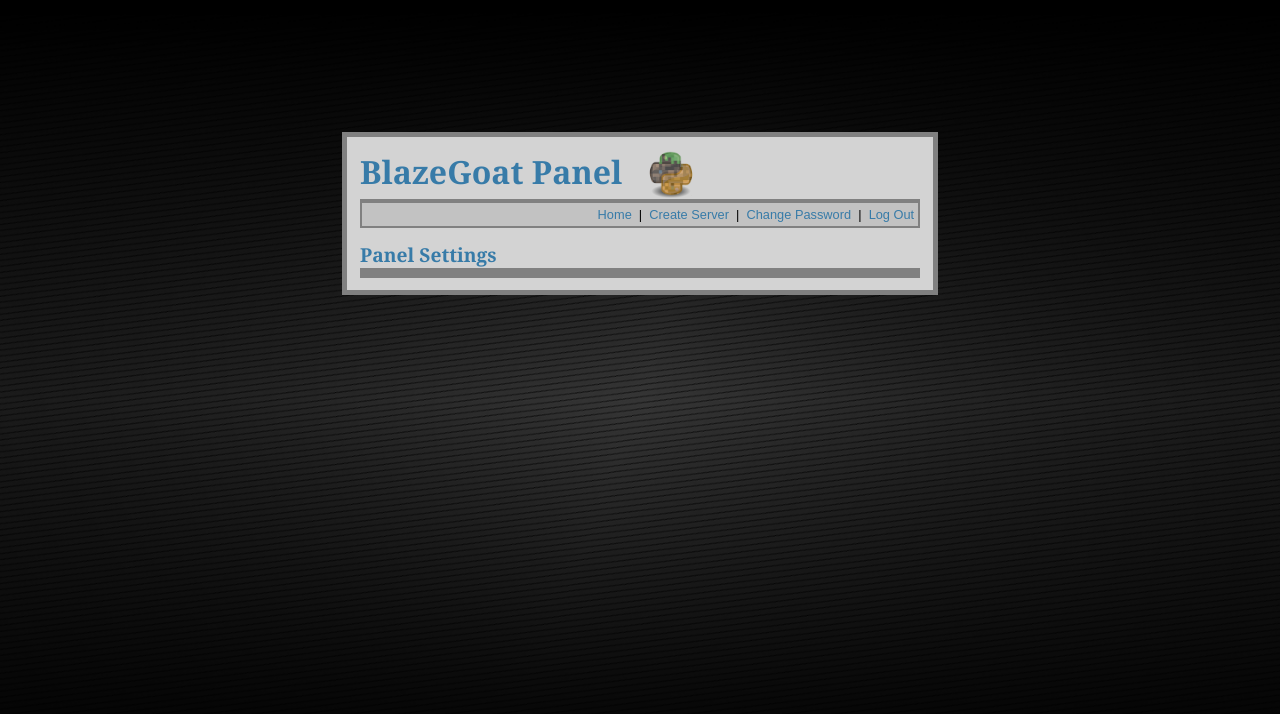
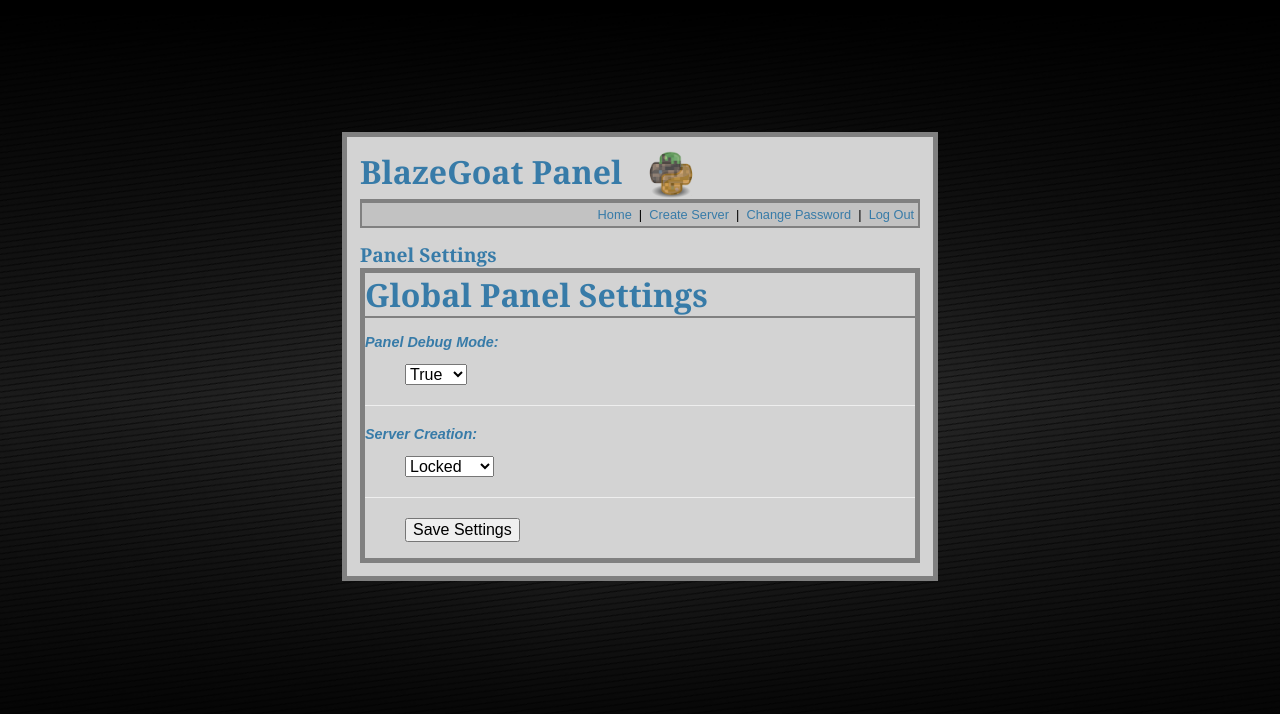
Before and after one commit to spideynn/BlazePanel, a Flask app: page /admin/settings/panel in a window 1280 px wide. Shown: the top 714 px of the page. Run offline with Flask 2, Linux system fonts and the light colour scheme; the visitor is signed in with stand-in values (Sample User, id 1); parts of the project's set-up code (start-up, migrations or seed data) failed here and were passed over; some libraries are stand-ins or nearby versions.

Commit message:
Fixed some bugs, and started admin panel configuration

```diff
--- a/app.py
+++ b/app.py
@@ -291,13 +291,27 @@ def adminServers():
         abort(403)
     abort(403)
 
-@app.route('/admin/settings/panel')
+@app.route('/admin/settings/panel', methods=["GET", "POST"])
 def adminPanelSettings():
-    if session.get('logged_in') == True:
-        return render_template('admincp/adminsettings.html')
-    if session.get('logged_in') == False or None:
-        abort(403)
-    abort(403)
+    if request.method == "GET":
+        if session.get('logged_in') == True:
+            return render_template('admincp/adminsettings.html', lock_server_creation=cfg.server_creation_locked, panel_debug=cfg.debug)
+        if session.get('logged_in') == False or None:
+            abort(403)
+        abort(500)
+    if request.method == "POST":
+        try:
+            f = open("data/blazegoat_panel.conf", "r+")
+            f.write("port: 8080\n")
+            f.write("debug: " + request.form["debug"] + "\n")
+            f.write("secret_key: " + cfg.secret_key + "\n")
+            f.write("server_creation_locked: " + request.form["server_creation_locked"] + "\n")
+            f.close()
+        except:
+            error="There was an error saving the settings. Check the python console for an error."
+            return render_template("templates/admincp/adminsettings.html", error=error)
+        flash('Settings saved successfully.')
+        return redirect(url_for("adminPanelSettings"))
 
 if __name__ == "__main__":
     init_db()
--- a/static/serverpanel.js
+++ b/static/serverpanel.js
@@ -2,7 +2,7 @@ $(document).ready(function () {
     function update_values() {
         $.getJSON("_api", function(data) {
             $("#cpu-progress").css("width", data.cpu + "%").attr("aria-valuenow", data.cpu).text(data.cpu + "%");
-            $("#memory-progress").css("width", data.ram.percent + "%").attr("aria-valuenow", data.ram.percent).text(data.ram.percent + "%");
+            $("#memory-progress").css("width", data.ram[2] + "%").attr("aria-valuenow", data.ram[2]).text(data.ram[2] + "%");
             $("#server-pid").text("PID: " + data.pid)
         });
     }
--- a/static/style.css
+++ b/static/style.css
@@ -1,27 +1,90 @@
-body            { font-family: sans-serif; background-image: url('/static/background.png'); background-size: cover; }
-body            { position: absolute; margin: auto; margin-top: -100px; position: absolute; top: 25%; width: 100%; }
-a, h1, h2       { color: #377BA8; }
-h1, h2          { font-family: 'Georgia', serif; margin: 0; }
-h1              { border-bottom: 2px solid gray; }
-h2              { font-size: 1.2em; }
-h3              { font-style: italic; color: #377BA8; font-size: 0.9em; }
+body {
+    font-family: sans-serif;
+    background-image: url('/static/background.png');
+    background-size: cover;
+}
 
-.page           { margin: 2em auto; width: 35em; border: 5px solid gray;
-                  padding: 0.8em; background: #D3D3D3; }
+body {
+    position: absolute;
+    margin: auto;
+    margin-top: -100px;
+    top: 25%;
+    width: 100%;
+}
 
-.entries        { list-style: none; margin: 0; padding: 0; }
-.entries li     { margin: 0.8em 1.2em; }
-.entries li h2  { margin-left: -1em; }
+a, h1, h2 {
+    color: #377BA8;
+}
 
-.nav            { text-align: right; font-size: 0.8em; padding: 0.3em;
-                  margin-bottom: 1em; background: #C2C2C2;
-                  border: 2px solid gray; }
+h1, h2 {
+    font-family: 'Georgia', serif;
+    margin: 0;
+}
 
-.flash          { background: #CEE5F5; padding: 0.5em;
-                  border: 1px solid #AACBE2; }
-.error          { background: #F0D6D6; padding: 0.5em; }
+h1 {
+    border-bottom: 2px solid gray;
+}
 
-.panel-index button    { margin-top: 5px; }
+h2 {
+    font-size: 1.2em;
+}
 
-.adminpanel { border: 5px solid gray; }
-.adminpanel table, th, td { border: 1px solid gray; }
+h3 {
+    font-style: italic;
+    color: #377BA8;
+    font-size: 0.9em;
+}
+
+.page {
+    margin: 2em auto;
+    width: 35em;
+    border: 5px solid gray;
+    padding: 0.8em;
+    background: #D3D3D3;
+}
+
+.entries {
+    list-style: none;
+    margin: 0;
+    padding: 0;
+}
+
+.entries li {
+    margin: 0.8em 1.2em;
+}
+
+.entries li h2 {
+    margin-left: -1em;
+}
+
+.nav {
+    text-align: right;
+    font-size: 0.8em;
+    padding: 0.3em;
+    margin-bottom: 1em;
+    background: #C2C2C2;
+    border: 2px solid gray;
+}
+
+.flash {
+    background: #CEE5F5;
+    padding: 0.5em;
+    border: 1px solid #AACBE2;
+}
+
+.error {
+    background: #F0D6D6;
+    padding: 0.5em;
+}
+
+.panel-index button {
+    margin-top: 5px;
+}
+
+.adminpanel {
+    border: 5px solid gray;
+}
+
+.adminpanel table, th, td {
+    border: 1px solid gray;
+}
--- a/templates/admincp/adminsettings.html
+++ b/templates/admincp/adminsettings.html
@@ -3,7 +3,33 @@
 {% block body %}
 <h2>Panel Settings</h2>
     <div class="adminpanel">
+        <h1>Global Panel Settings</h1>
+        {% if error %}<p class="error"><strong>Error:</strong> {{ error }}{% endif %}
+        <form action="panel" method="post">
+            <dl>
+                <dt><h3>Panel Debug Mode: </h3></dt>
+                <dd>
+                    <select name="debug">
+                        <option value="True">True</option>
+                        <option value="False">False</option>
+                    </select>
+                </dd>
 
+                <hr />
+
+                <dt><h3>Server Creation: </h3></dt>
+                <dd>
+                    <select name="server_creation_locked">
+                        <option value="True">Locked</option>
+                        <option value="False">Unlocked</option>
+                    </select>
+                </dd>
+
+                <hr />
+
+                <dd><input type="submit" value="Save Settings"></dd>
+            </dl>
+        </form>
     </div>
 
 {% endblock %}
--- a/templates/layout.html
+++ b/templates/layout.html
@@ -3,8 +3,8 @@
         <title>BlazeGoat Panel</title>
         <link rel="stylesheet" type="text/css" href="{{ url_for('static', filename='bootstrap.min.css') }}">
         <link rel="stylesheet" type="text/css" href="{{ url_for('static', filename='style.css') }}">
+        <script src="https://code.jquery.com/jquery-2.1.3.min.js"></script>
         <script src="{{ url_for('static', filename='serverpanel.js') }}"></script>
-        <script src="https://code.jquery.com/jquery-2.1.3.min.js"></script>
         <link rel="shortcut icon" href="{{ url_for('static', filename='favicon.ico') }}">
     </head>
     <div class="page">
```
Also changed, not shown: templates/servercp/createserver.html (+8 -8 lines), 1 other file.
